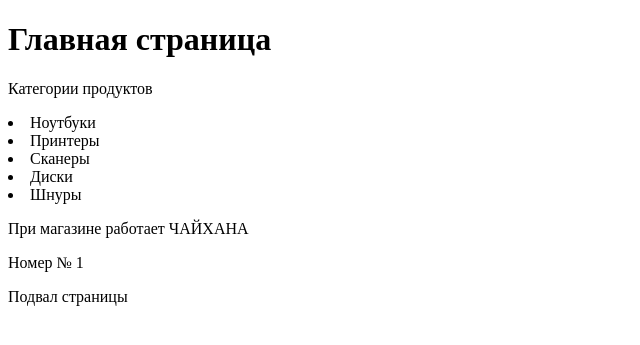
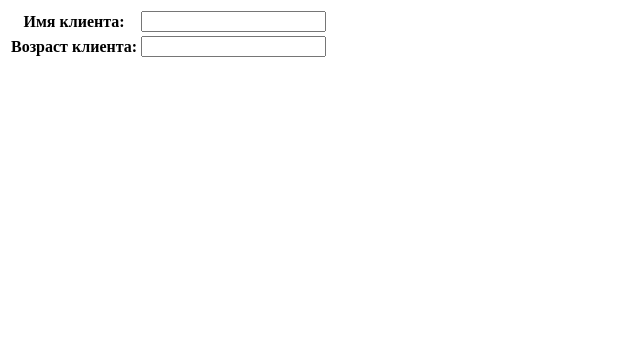
Before and after one commit to mikesk991/Web_1, a Django app: page / in a window 1280 px wide. Shown: the top 345 px of the page, without its empty margins (0-640 px from the left). Run offline with Django 4.2, Linux system fonts and the light colour scheme.

Commit message:
6.1 Определение форм

```diff
--- /dev/null
+++ b/hello/firstapp/forms.py
@@ -0,0 +1,6 @@
+from django import forms
+
+
+class UserForm(forms.Form):
+    name = forms.CharField(label="Имя клиента")
+    age = forms.IntegerField(label="Возраст клиента")
--- a/hello/firstapp/views.py
+++ b/hello/firstapp/views.py
@@ -1,7 +1,9 @@
 from django.shortcuts import render
+from .forms import UserForm
 
 # Create your views here.
 
+
 def index(request):
-    cat = ["Ноутбуки", "Принтеры", "Сканеры", "Диски", "Шнуры"]
-    return render(request, "firstapp/index.html", context={"cat": cat})
+    userform = UserForm()
+    return render(request, "firstapp/index.html", context={"form": userform})
--- a/hello/hello/urls.py
+++ b/hello/hello/urls.py
@@ -22,5 +22,5 @@ urlpatterns = [
     path('about/', TemplateView.as_view(template_name="firstapp/about.html")),
     path('contact/', TemplateView.as_view(template_name="firstapp/contact.html",
                                           extra_context={"work":
-                                              "Разработка програмных продуктов"})),
+                                             "Разработка програмных продуктов"})),
 ]
--- a/hello/templates/firstapp/index.html
+++ b/hello/templates/firstapp/index.html
@@ -1,20 +1,12 @@
-{% extends "firstapp/base.html" %}
-{% block title %}Index{% endblock title %}
-{% block header %}Главная страница{% endblock header %}
-
-{% block content %}
-<p>Категории продуктов</p>
-{% for i in cat %}
-        <li>{{ i }}</li>
-    {% empty %}
-        <li>Категории продуктов отсутствуют</li>
-    {% endfor %}
-
-{% with name="ЧАЙХАНА" nom=1 %}
-    <div>
-        <p>При магазине работает {{ name }}</p>
-        <p>Номер № {{ nom }}</p>
-    </div>
-{% endwith %}
-
-{% endblock content %}
+<!DOCTYPE html>
+<html lang="en">
+<head>
+    <meta charset="UTF-8">
+    <title>Форма Django!</title>
+</head>
+<body>
+    <table>
+        {{ form }}
+    </table>
+</body>
+</html>
```
